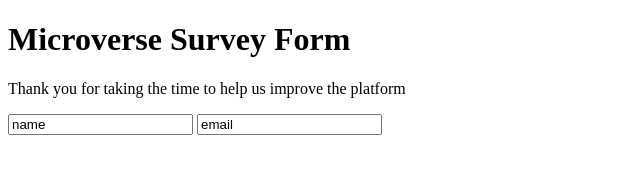
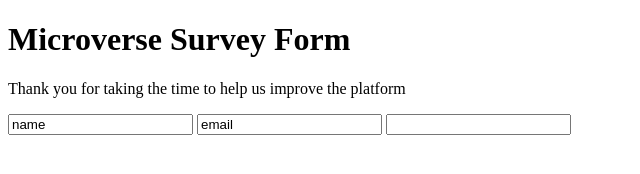
Before and after one commit to lfernandocr-tech/Survey-Page, a plain HTML site: page index.html in a window 1280 px wide. Shown: the whole page, without its empty margins (0-640 px from the left). Drawn offline with Linux system fonts and the light colour scheme.

Commit message:
added story 7 and 8

```diff
--- a/index.html
+++ b/index.html
@@ -12,6 +12,7 @@
     <form action="" id="survey-form">
         <input type="name" id="name" value="name">
         <input type="email" id="email" value="email">
+        <input type="number" id="number" value="number">
     </form>
 </body>
 </html>
```
